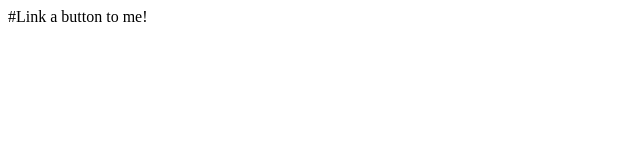
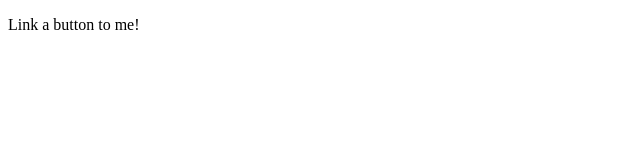
Before and after one commit to themaggiejb/teaching_demo, a plain HTML site: page page.html in a window 1280 px wide. Shown: the whole page, without its empty margins (0-640 px from the left). Drawn offline with Linux system fonts and the light colour scheme.

Commit message:
Update page.html

```diff
--- a/page.html
+++ b/page.html
@@ -1,6 +1,6 @@
 <!DOCTYPE html>
 <html>
 
-#Link a button to me!
+  <p>Link a button to me!</p>
 
 </html>
```
